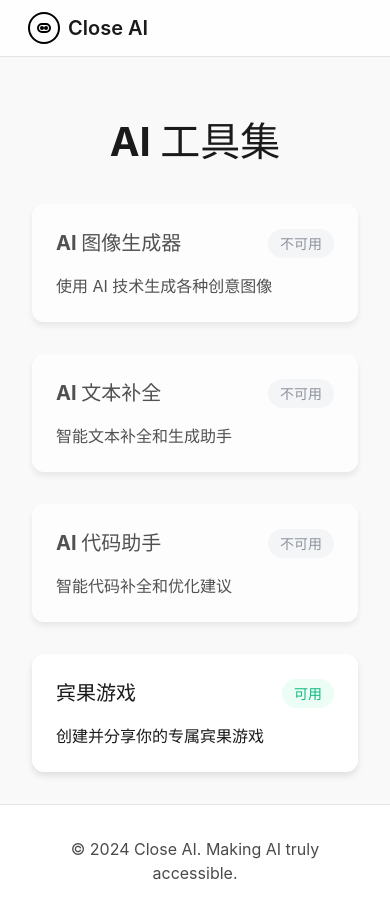
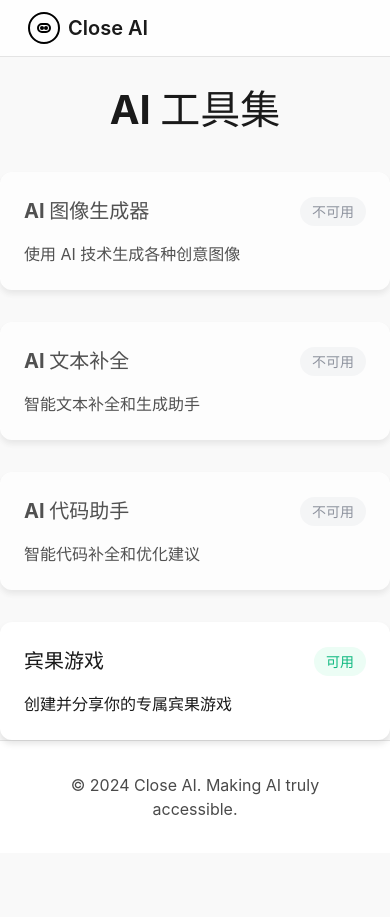
Before and after one commit to senzi/closeai, a Vue app: page /tools in a window 390 px wide. After the commit the page ends 853 px from the top, so only its background shows below. Built offline with nearby package versions, Linux system fonts and the light colour scheme.

Commit message:
💄 style: Update Tools.vue styles for responsive design
Added media query for responsive design in Tools.vue, adjusting padding and margins for smaller screens.

```diff
--- a/src/views/Tools.vue
+++ b/src/views/Tools.vue
@@ -71,6 +71,13 @@
   padding: 2rem 2rem 2rem;
   max-width: 1200px;
   margin: 0 auto;
+}
+
+@media screen and (max-width: 768px) {
+  .tools-container {
+    padding: 0;
+    margin: 0;
+  }
 }
 
 .tools-container h1 {
```
